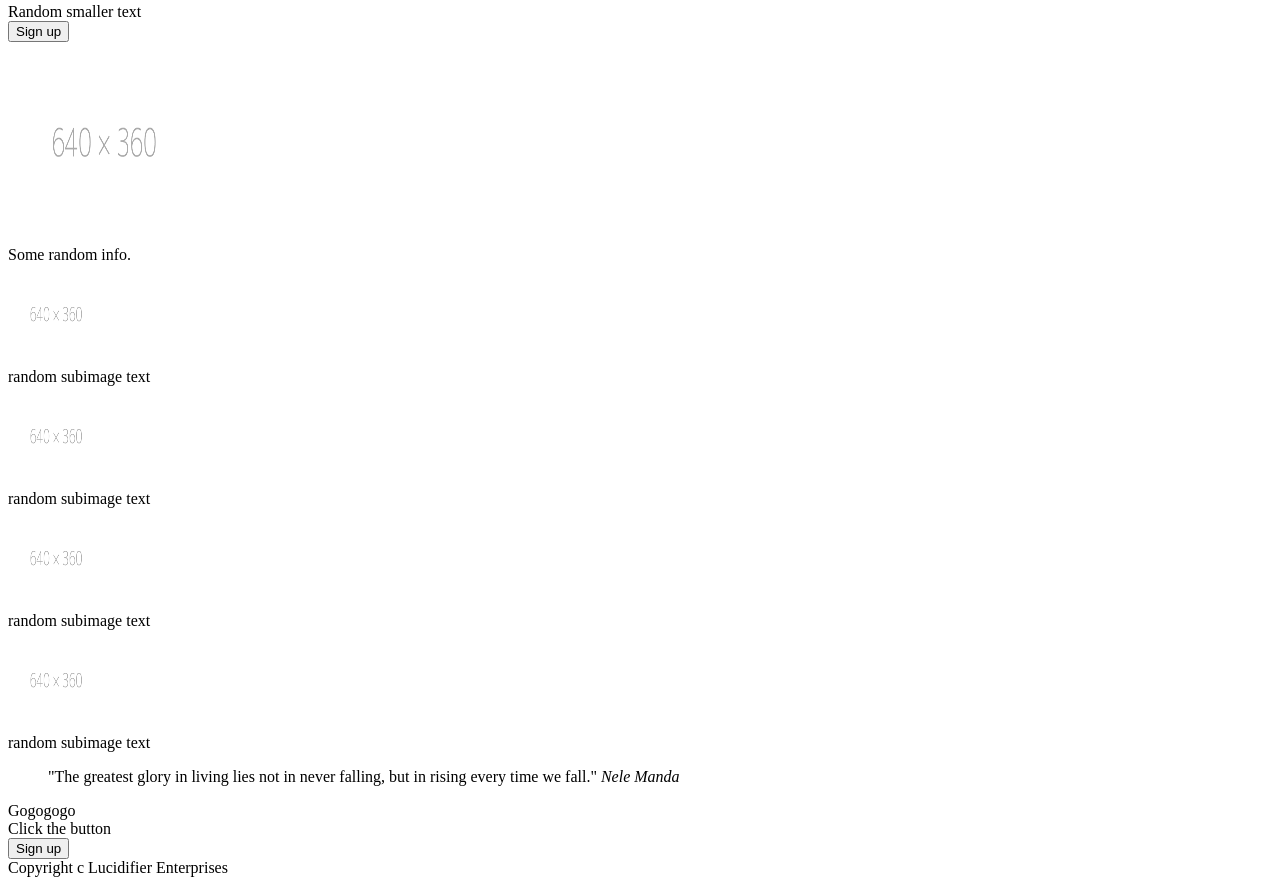
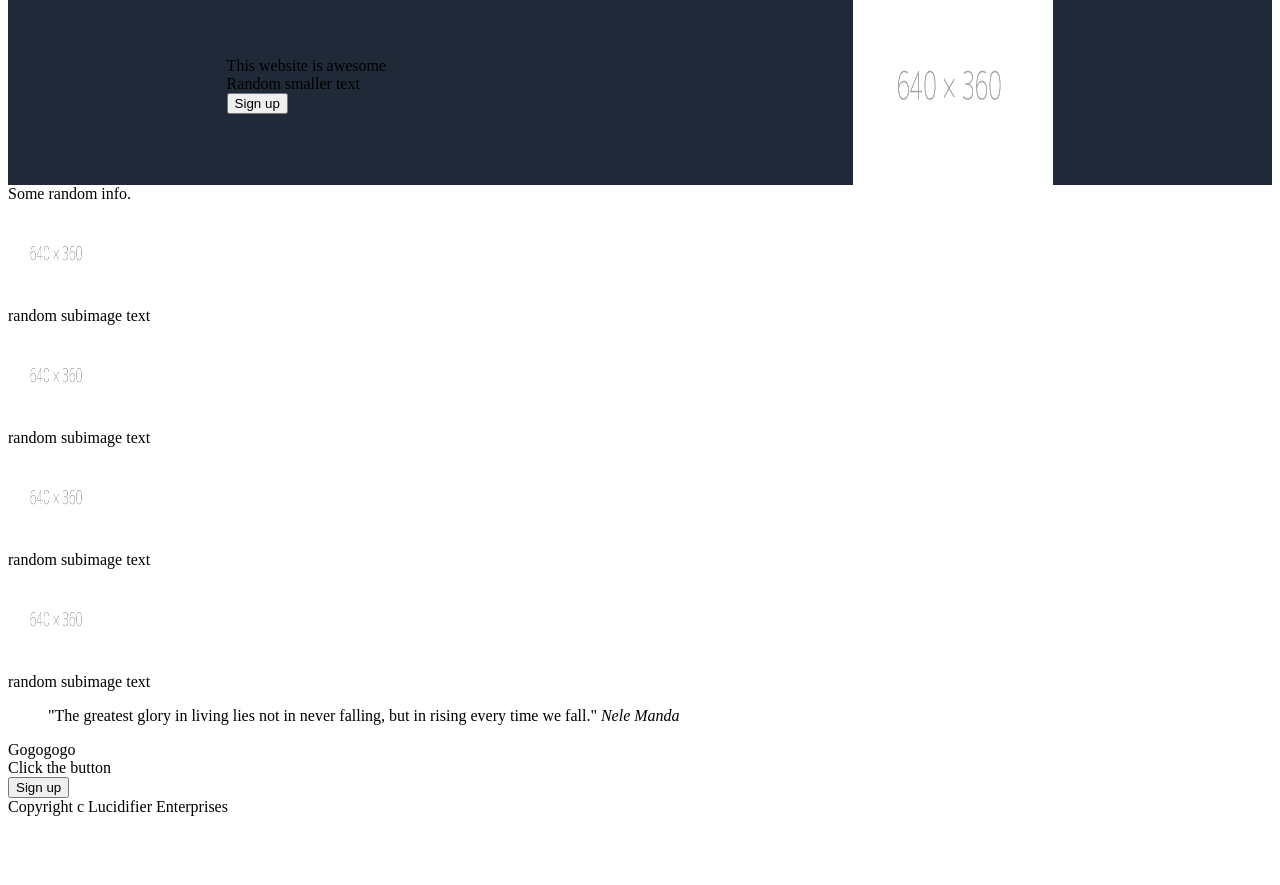
Before and after one commit to Lucidifier/project_site1, a plain HTML site: page index.html in a window 1280 px wide. Shown: the part 50-935 px from the top of the page. After the commit the page ends 874 px from the top, so only its background shows below. Drawn offline with Linux system fonts and the light colour scheme.

Commit message:
add signupimg part

```diff
--- a/index.html
+++ b/index.html
@@ -13,7 +13,7 @@
             <a href="">header link 3</a>
         </div>
 
-        <div>
+        <div class="signupimg">
             <div>
                 <div>This website is awesome</div>
                 <div>Random smaller text</div>
--- a/style.css
+++ b/style.css
@@ -20,3 +20,12 @@
     color: #F9FAF8;
     flex-grow: 1;
 }
+
+.signupimg {
+    display: flex;
+    justify-content: space-around;
+    align-items: center;
+    gap: 30px;
+
+    background-color: #1F2937;
+}
```
